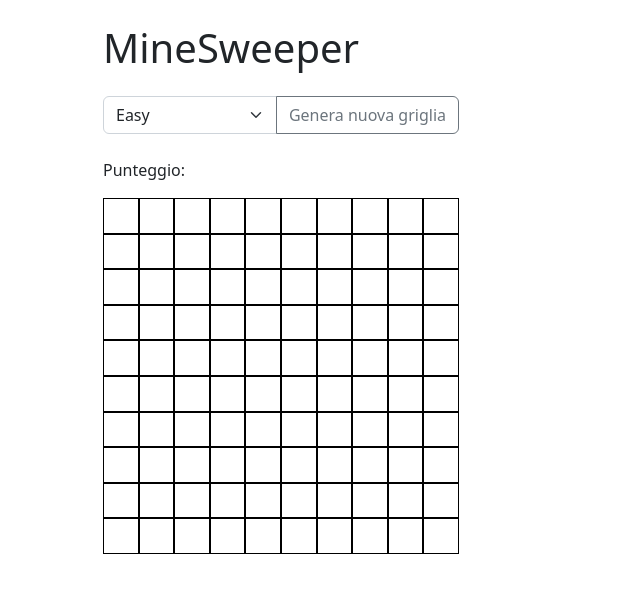
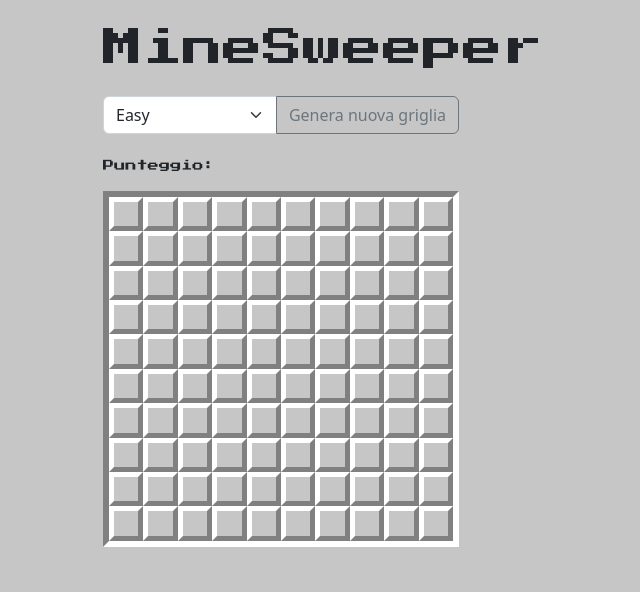
Before and after one commit to gab-che/js-campominato-dom, a plain HTML site: page index.html in a window 1280 px wide. Both pictures are taken after a click on the button "Genera nuova griglia". Shown: the whole page, without its empty margins (264-904 px from the left). Drawn offline with nearby package versions, Linux system fonts and the light colour scheme.

Commit message:
added retro graphic

```diff
--- a/css/style.css
+++ b/css/style.css
@@ -1,14 +1,40 @@
+:root {
+    --color_primary: #C6C6C6;
+    --color_secondary: #808080;
+    --standard_border_width: 5px;
+    --cell_border_color: white #808080 #808080 white;
+}
+
+body {
+    background-color: var(--color_primary);
+    min-height: 100vh;
+}
+
+h1, p{
+    font-family: 'Press Start 2P', cursive;
+}
+
+p{
+    font-size: .7rem;
+}
+
 .grid_container{
     display: flex;
     flex-wrap: wrap;
+    border-width: 6px;
+    border-style: solid;
+    border-color: var(--color_secondary) white white var(--color_secondary);
 }
 
 .grid_cell{
-    border: 1px solid black;
+    border-width: var(--standard_border_width);
+    border-color: var(--cell_border_color);
+    border-style: solid;
     aspect-ratio: 1;
-    display: flex;
-    justify-content: center;
-    align-items: center;
+}
+
+.click_win{
+    border: 1px solid var(--color_secondary);
 }
 
 .disabled{
--- a/index.html
+++ b/index.html
@@ -4,7 +4,9 @@
     <meta charset="UTF-8">
     <meta http-equiv="X-UA-Compatible" content="IE=edge">
     <meta name="viewport" content="width=device-width, initial-scale=1.0">
-
+    <link rel="preconnect" href="https://fonts.googleapis.com">
+    <link rel="preconnect" href="https://fonts.gstatic.com" crossorigin>
+    <link href="https://fonts.googleapis.com/css2?family=Press+Start+2P&display=swap" rel="stylesheet">
     <link rel="stylesheet" href="https://cdn.jsdelivr.net/npm/bootstrap@5.2.2/dist/css/bootstrap.min.css">
     <link rel="stylesheet" href="css/style.css">
     <title>Campo Minato Upgrade</title>
@@ -32,7 +34,7 @@
                     </div>
                     <div class="row">
                         <div class="col-8">
-                            <div class="grid_container"></div>
+                            <div class="grid_container d-none"></div>
                         </div>
                     </div>
                 </div>
--- a/js/functions.js
+++ b/js/functions.js
@@ -5,6 +5,7 @@
 function createGrid(totalCells){
     const gridContainer = document.querySelector(".grid_container");
     gridContainer.innerHTML = "";
+    gridContainer.classList.remove("d-none");
 
     for (i = 0; i < totalCells; i++){
         const newCell = document.createElement("div");
@@ -55,13 +56,13 @@ function onCellClick(){
 
     if (bombs.includes(numCell)){
         this.classList.add("bg-danger");
-        scoreEl.innerHTML = `${score} Partita finita :(`;
+        scoreEl.innerHTML = `${score}  Game over :(`;
         const allCells = document.querySelectorAll(".grid_cell");
         allCells.forEach(grid_cell =>{
             grid_cell.classList.add("disabled");
         })
     } else{
-        this.classList.toggle("bg-info");
+        this.classList.toggle("click_win");
         score +=1;
     }
 }
```
